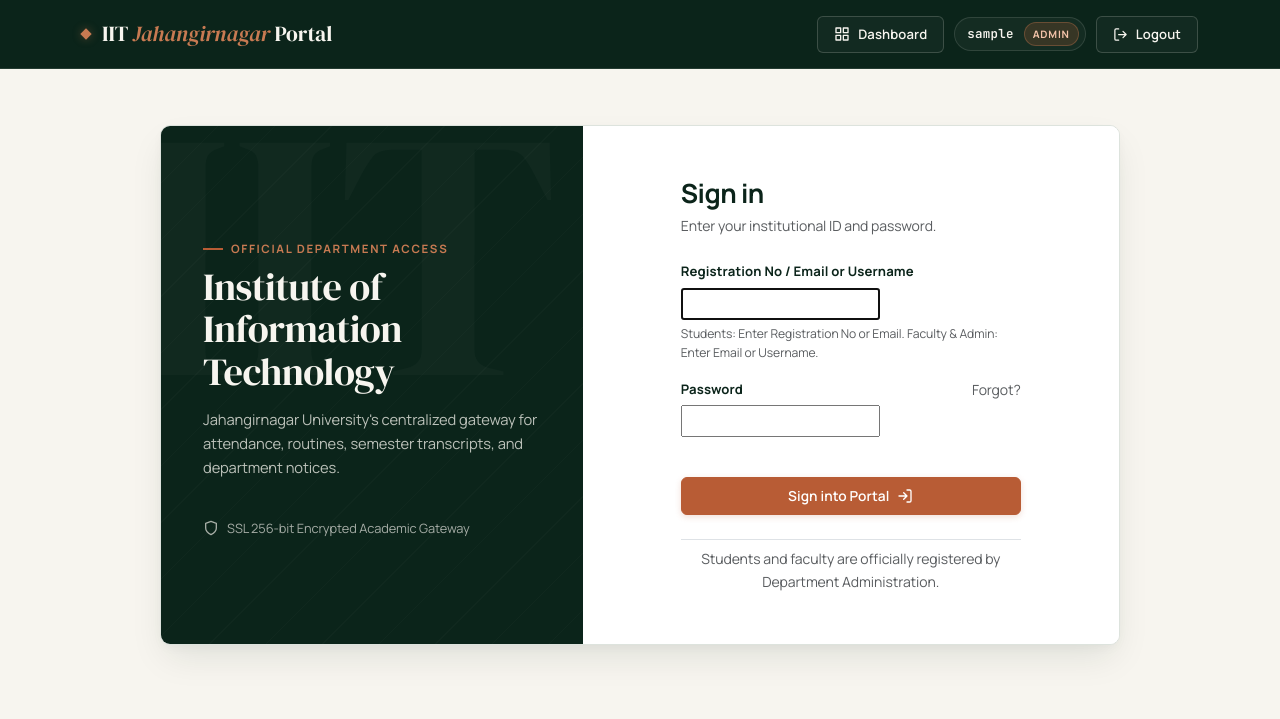
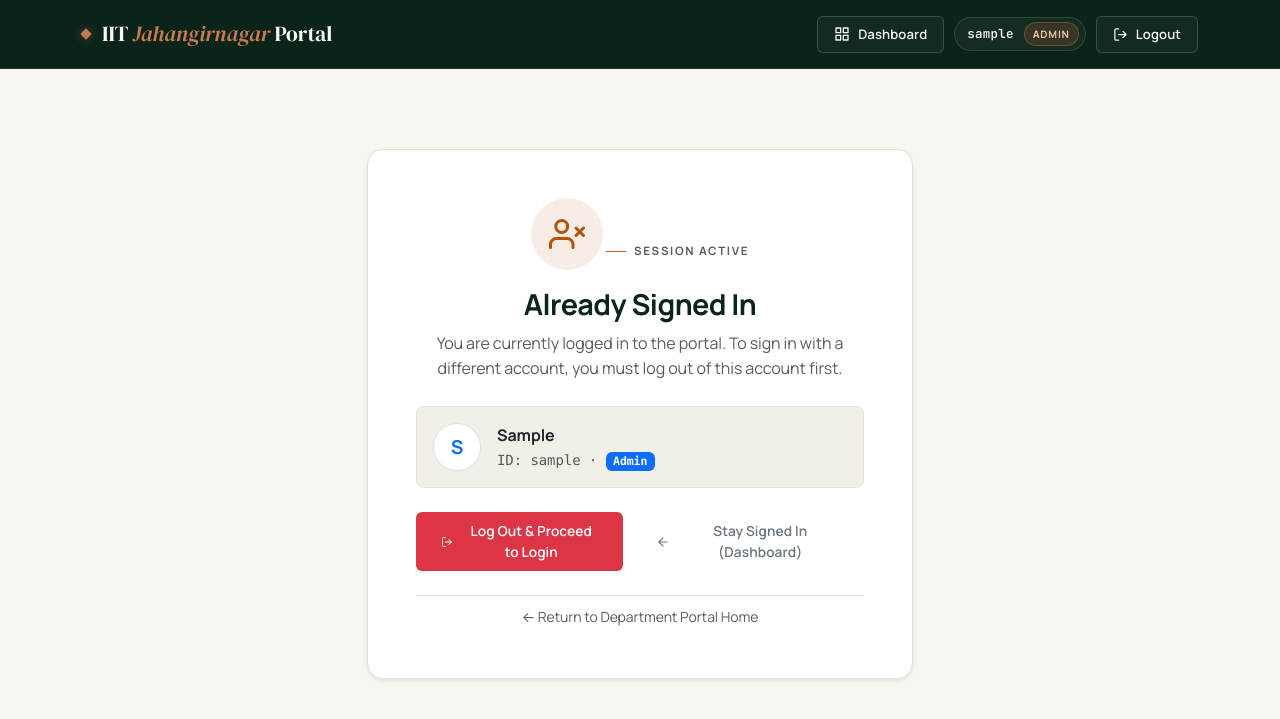
Before and after one commit to mdsohelranaa25/Student_ManageMent_System, a Django app: a page that uses templates/base.html in a window 1280 px wide. Shown: the top 719 px of the page. Run offline with Django 5.2, Linux system fonts and the light colour scheme; the visitor is signed in with stand-in values (Sample User, id 1).

Commit message:
new login require previous logout

```diff
--- a/accounts/views.py
+++ b/accounts/views.py
@@ -3,9 +3,8 @@ from django.http import HttpResponse
 from datetime import timedelta
 
 from django.contrib import messages
-from django.contrib.auth import views as auth_views
+from django.contrib.auth import logout, update_session_auth_hash, views as auth_views
 from django.contrib.auth.decorators import login_required, user_passes_test
-from django.contrib.auth import update_session_auth_hash
 from django.contrib.auth.forms import PasswordChangeForm
 from django.contrib.auth.hashers import check_password, make_password
 from django.core.mail import send_mail
@@ -68,6 +67,34 @@ def apply_teacher(request):
 
 class RoleBasedLoginView(auth_views.LoginView):
     template_name = "login.html"
+
+    def dispatch(self, request, *args, **kwargs):
+        if request.user.is_authenticated:
+            # Check if user confirmed logout via query parameter or POST
+            if request.GET.get("confirm_logout") == "1" or (
+                request.method == "POST" and request.POST.get("action") == "confirm_logout"
+            ):
+                logout(request)
+                messages.info(request, "You have been logged out. You can now sign in with another account.")
+                return redirect("login")
+
+            # Determine appropriate dashboard URL
+            role = request.user.role
+            if role == "admin":
+                dashboard_url = "/admin-dashboard/"
+            elif role == "teacher":
+                dashboard_url = "/teacher-dashboard/"
+            else:
+                dashboard_url = "/student-dashboard/"
+
+            # Show confirmation screen asking for permission before logging out
+            context = {
+                "dashboard_url": dashboard_url,
+                "current_user": request.user,
+            }
+            return render(request, "confirm_logout_to_login.html", context)
+
+        return super().dispatch(request, *args, **kwargs)
 
     def get_success_url(self):
         role = self.request.user.role
--- a/templates/apply_choice.html
+++ b/templates/apply_choice.html
@@ -43,7 +43,7 @@
 
   <div class="text-center mt-5">
     <p class="text-muted small">
-      Already have an approved account? <a href="/accounts/login/" class="fw-bold">Sign in here</a>.
+      Already have an approved account? <a href="/accounts/login/" class="fw-bold" {% if user.is_authenticated %}onclick="return confirm('You are already logged in as {{ user.get_role_display }}. Do you want to log out first to switch accounts?');"{% endif %}>Sign in here</a>.
     </p>
   </div>
 {% endblock %}
--- a/templates/base.html
+++ b/templates/base.html
@@ -48,7 +48,7 @@
 
           <form method="post" action="/accounts/logout/" class="m-0">
             {% csrf_token %}
-            <button type="submit" class="nav-btn" title="Sign out">
+            <button type="submit" class="nav-btn" title="Sign out" onclick="return confirm('Are you sure you want to log out?');">
               <svg viewBox="0 0 24 24" width="15" height="15" fill="none" stroke="currentColor" stroke-width="2"><path d="M9 21H5a2 2 0 01-2-2V5a2 2 0 012-2h4M16 17l5-5-5-5M21 12H9"/></svg>
               <span>Logout</span>
             </button>
--- /dev/null
+++ b/templates/confirm_logout_to_login.html
@@ -0,0 +1,60 @@
+{% extends "base.html" %}
+{% block title %}Already Signed In · IIT JU Department Portal{% endblock %}
+
+{% block content %}
+  <div class="row justify-content-center my-5">
+    <div class="col-md-7 col-lg-6">
+      <div class="card shadow-sm border-0 rounded-4 overflow-hidden" style="background:#ffffff; border: 1px solid var(--border) !important;">
+        <div class="p-4 p-md-5 text-center">
+          <div class="d-inline-flex align-items-center justify-content-center rounded-circle mb-3" style="width: 72px; height: 72px; background: rgba(180, 83, 9, 0.1); color: #b45309;">
+            <svg viewBox="0 0 24 24" width="36" height="36" fill="none" stroke="currentColor" stroke-width="2">
+              <path d="M16 21v-2a4 4 0 00-4-4H5a4 4 0 00-4 4v2"/>
+              <circle cx="8.5" cy="7" r="4"/>
+              <line x1="18" y1="8" x2="23" y2="13"/>
+              <line x1="23" y1="8" x2="18" y2="13"/>
+            </svg>
+          </div>
+
+          <div class="eyebrow text-muted mb-1">Session Active</div>
+          <h2 class="fw-bold mb-2" style="font-size: 1.8rem;">Already Signed In</h2>
+          <p class="text-muted mb-4">
+            You are currently logged in to the portal. To sign in with a different account, you must log out of this account first.
+          </p>
+
+          <div class="p-3 mb-4 rounded-3 text-start d-flex align-items-center gap-3" style="background: var(--surface-muted); border: 1px solid var(--border);">
+            <div class="rounded-circle d-flex align-items-center justify-content-center bg-white border text-primary fw-bold" style="width: 48px; height: 48px; font-size: 1.2rem;">
+              {{ current_user.first_name|default:current_user.username|slice:":1"|upper }}
+            </div>
+            <div class="flex-grow-1 overflow-hidden">
+              <div class="fw-bold text-dark text-truncate">{{ current_user.first_name|default:current_user.username }}</div>
+              <div class="small text-muted font-monospace">
+                ID: {{ current_user.registration_no|default:current_user.username }} &middot;
+                <span class="badge bg-primary text-white" style="font-size: 0.72rem;">{{ current_user.get_role_display }}</span>
+              </div>
+            </div>
+          </div>
+
+          <div class="d-flex flex-column flex-sm-row justify-content-center align-items-center gap-2">
+            <form method="post" action="{% url 'login' %}" class="w-100 w-sm-auto m-0">
+              {% csrf_token %}
+              <input type="hidden" name="action" value="confirm_logout">
+              <button type="submit" class="btn btn-danger w-100 px-4 py-2 fw-semibold">
+                <svg viewBox="0 0 24 24" width="16" height="16" fill="none" stroke="currentColor" stroke-width="2" class="me-1"><path d="M9 21H5a2 2 0 01-2-2V5a2 2 0 012-2h4M16 17l5-5-5-5M21 12H9"/></svg>
+                <span>Log Out &amp; Proceed to Login</span>
+              </button>
+            </form>
+
+            <a href="{{ dashboard_url }}" class="btn btn-outline-secondary w-100 w-sm-auto px-4 py-2">
+              <svg viewBox="0 0 24 24" width="16" height="16" fill="none" stroke="currentColor" stroke-width="2" class="me-1"><path d="M19 12H5M12 19l-7-7 7-7"/></svg>
+              <span>Stay Signed In (Dashboard)</span>
+            </a>
+          </div>
+
+          <div class="mt-4 pt-2 border-top">
+            <a href="/" class="small text-muted text-decoration-none">&larr; Return to Department Portal Home</a>
+          </div>
+        </div>
+      </div>
+    </div>
+  </div>
+{% endblock %}
```
Also changed, not shown: templates/home.html (+22 -2 lines).
